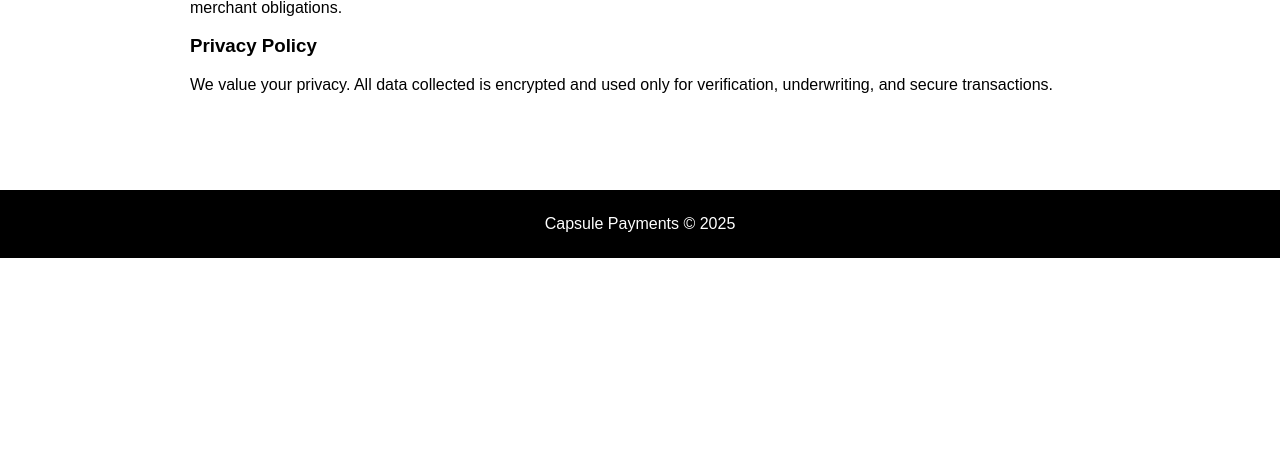
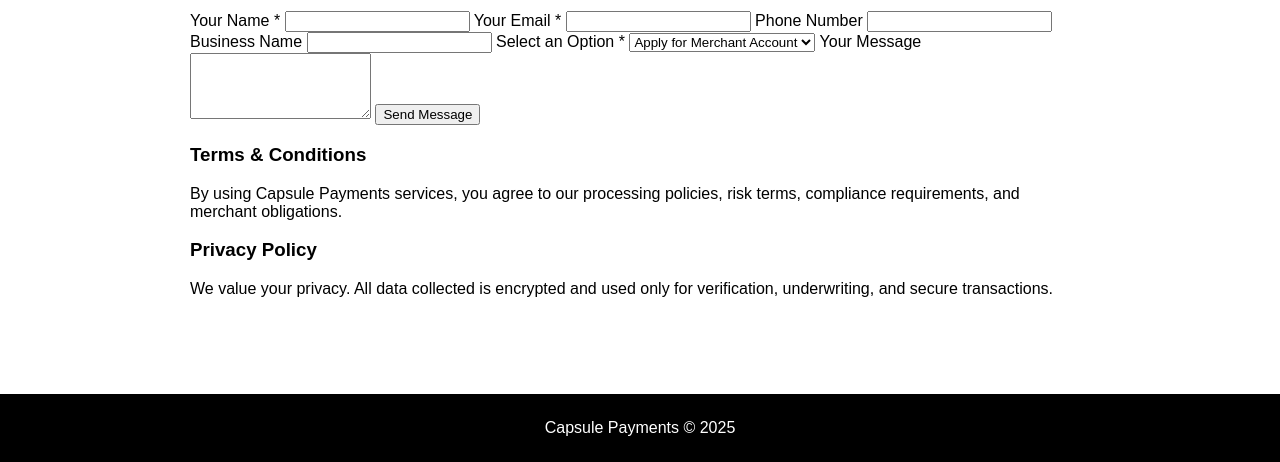
Before and after one commit to CapsulePay/CapsulePay, a plain HTML site: page contact.html in a window 1280 px wide. Shown: the part 504-966 px from the top of the page. Before the commit the page ends 800 px from the top, so only its background shows below. Drawn offline with Linux system fonts and the light colour scheme.

Commit message:
Add contact form section to contact.html

```diff
--- a/contact.html
+++ b/contact.html
@@ -30,6 +30,40 @@
     <a href="#" class="button" style="margin-left: 10px;">Request a Demo</a>
 
     <br><br><br>
+<section class="contact-section">
+  <h2>Contact Us</h2>
+
+  <form action="https://formsubmit.co/YOUR_EMAIL_HERE" method="POST" class="contact-form">
+    <!-- FormSubmit settings -->
+    <input type="hidden" name="_captcha" value="false">
+    <input type="hidden" name="_template" value="table">
+
+    <!-- Form fields -->
+    <label>Your Name *</label>
+    <input type="text" name="name" required>
+
+    <label>Your Email *</label>
+    <input type="email" name="email" required>
+
+    <label>Phone Number</label>
+    <input type="text" name="phone">
+
+    <label>Business Name</label>
+    <input type="text" name="business">
+
+    <label>Select an Option *</label>
+    <select name="reason" required>
+      <option value="Apply for Merchant Account">Apply for Merchant Account</option>
+      <option value="Request Demo">Request Demo</option>
+      <option value="General Question">General Question</option>
+    </select>
+
+    <label>Your Message</label>
+    <textarea name="message" rows="4"></textarea>
+
+    <button type="submit">Send Message</button>
+  </form>
+</section>
 
     <h3>Terms & Conditions</h3>
     <p>By using Capsule Payments services, you agree to our processing policies, risk terms, compliance requirements, and merchant obligations.</p>
```
